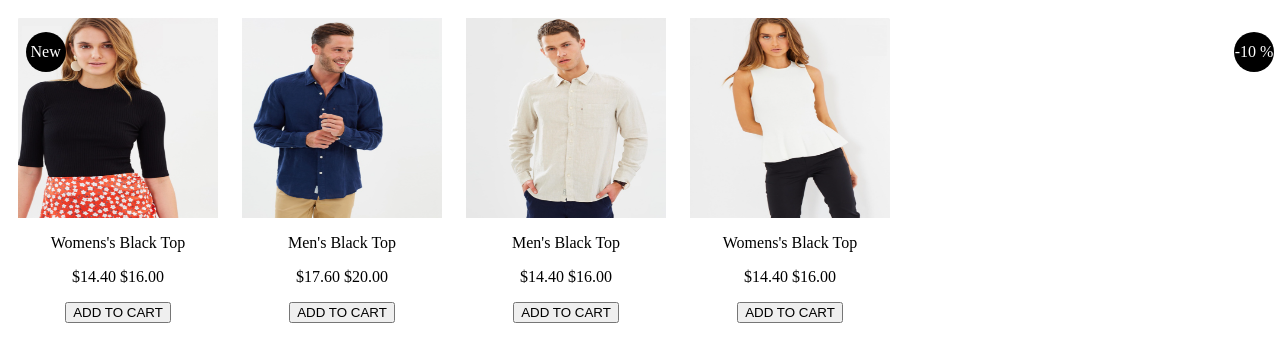
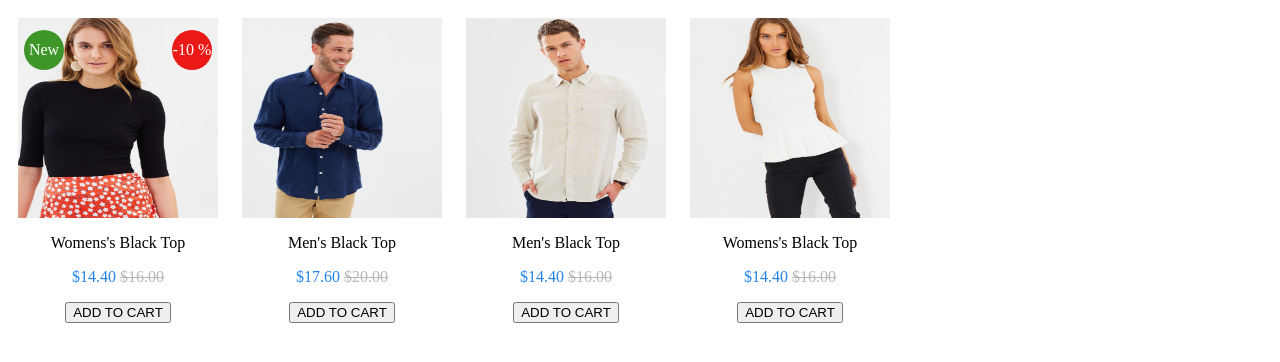
Before and after one commit to VivekHur/Hackathon, a plain HTML site: page Week 1/Day 5/products.html in a window 1280 px wide. Drawn offline with Linux system fonts and the light colour scheme.

Commit message:
Fixed Circle position

```diff
--- a/Week 1/Day 5/products.css
+++ b/Week 1/Day 5/products.css
@@ -3,6 +3,14 @@ img {
   width: 200px;
 }
 
+.PriceText {
+  color: rgb(34, 133, 233);
+}
+
+span {
+  text-decoration: line-through;
+  color: rgb(184, 182, 182);
+}
 .MainContainer {
   width: 100%; /* Ensure the container spans the full width */
   overflow: hidden; /* Prevents any floating elements from overflowing */
@@ -13,6 +21,7 @@ img {
 .container3,
 .container4 {
   display: inline-block;
+  position: relative;
   /* float: left; Aligns the divs containing images side by side */
   margin: 10px; /* Adds spacing between the images */
 }
@@ -26,14 +35,13 @@ img {
 
 .img1 {
   display: inline-block;
-  position: relative; /* Parent container for positioning the circles */
 }
 
 .circleleft,
 .circleright {
   width: 40px;
   height: 40px;
-  background-color: black;
+
   color: white;
   border-radius: 50%;
   text-align: center;
@@ -43,10 +51,12 @@ img {
 
 .circleleft {
   top: 4%;
-  left: 2%;
+  left: 6px;
+  background-color: rgb(62, 150, 40);
 }
 
 .circleright {
   top: 4%;
   right: 6px;
+  background-color: rgb(235, 24, 24);
 }
--- a/Week 1/Day 5/products.html
+++ b/Week 1/Day 5/products.html
@@ -5,36 +5,36 @@
   <body>
     <div class="MainContainer">
       <div class="container1">
-        <div class="img1"><img src="/images/image1.png" alt="image1" /></div>
+        <div class="img1"><img src="./images/image1.png" alt="image1" /></div>
         <div class="detailBox1">
           <p>Womens's Black Top</p>
-          <p>$14.40 <span>$16.00</span></p>
+          <p class="PriceText">$14.40 <span>$16.00</span></p>
           <button>ADD TO CART</button>
         </div>
         <div class="circleleft">New</div>
         <div class="circleright">-10 %</div>
       </div>
       <div class="container2">
-        <div class="img2"><img src="/images/image2.png" alt="image2" /></div>
+        <div class="img2"><img src="./images/image2.png" alt="image2" /></div>
         <div class="detailBox2">
           <p>Men's Black Top</p>
-          <p>$17.60 <span>$20.00</span></p>
+          <p class="PriceText">$17.60 <span>$20.00</span></p>
           <button>ADD TO CART</button>
         </div>
       </div>
       <div class="container3">
-        <div class="img3"><img src="/images/image3.png" alt="image3" /></div>
+        <div class="img3"><img src="./images/image3.png" alt="image3" /></div>
         <div class="detailBox3">
           <p>Men's Black Top</p>
-          <p>$14.40 <span>$16.00</span></p>
+          <p class="PriceText">$14.40 <span>$16.00</span></p>
           <button>ADD TO CART</button>
         </div>
       </div>
       <div class="container4">
-        <div class="img4"><img src="/images/image4.png" alt="image4" /></div>
+        <div class="img4"><img src="./images/image4.png" alt="image4" /></div>
         <div class="detailBox4">
           <p>Womens's Black Top</p>
-          <p>$14.40 <span>$16.00</span></p>
+          <p class="PriceText">$14.40 <span>$16.00</span></p>
           <button>ADD TO CART</button>
         </div>
       </div>
```
